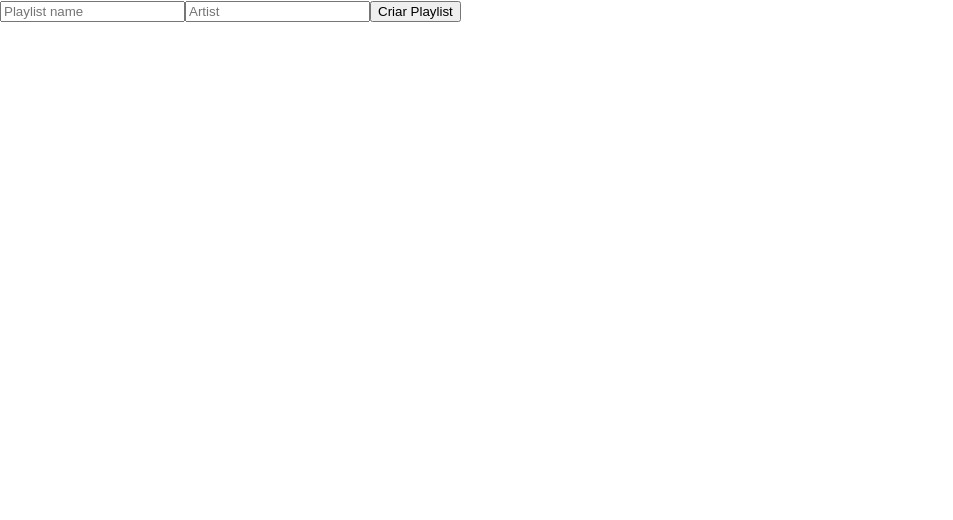
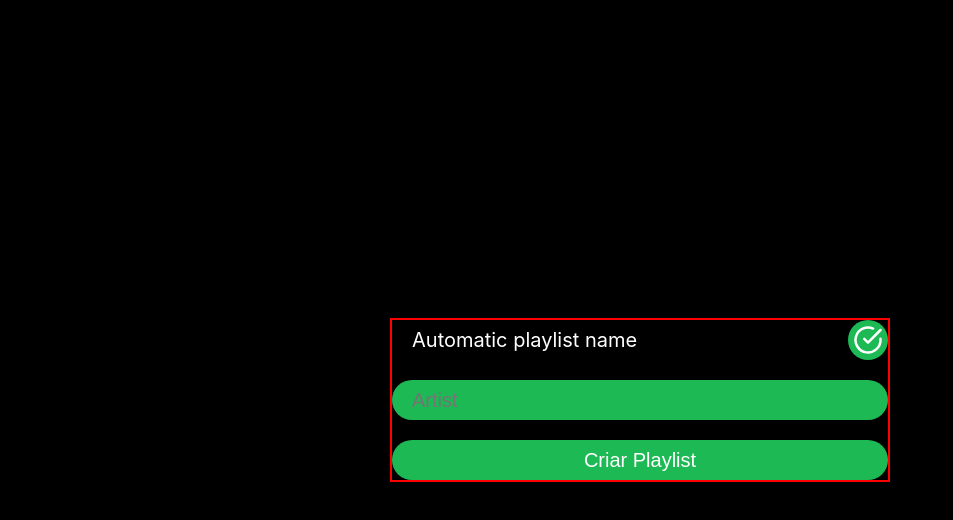
Before and after one commit to future4code/Cazuza-Barberino, a React (Create React App) app in the folder semana7/recommendfy/: page / in a window 1280 px wide. Shown: the top 520 px of the page, without its empty margins (0-953 px from the left). Built offline with nearby package versions, Linux system fonts and the light colour scheme.

Commit message:
alpha styling

```diff
--- a/semana7/recommendfy/src/Components/AppContainer.jsx
+++ b/semana7/recommendfy/src/Components/AppContainer.jsx
@@ -1,6 +1,18 @@
 import React, { Component } from "react";
 import axios from "axios";
-import {} from "./styles";
+import { ThemeProvider } from "styled-components";
+import {
+  theme,
+  Container,
+  Form,
+  DefaultBox,
+  DefaultBtn,
+  MorphBox,
+  MorphCancelBtn,
+  MorphChckBtn,
+  MorphText,
+  MorphWrapper
+} from "./styles";
 
 export default class extends Component {
   constructor(props) {
@@ -18,8 +30,13 @@ export default class extends Component {
       playlistInput: "",
       showPLaylist: false,
       followingPlaylist: false,
-      followRequest: false
+      followRequest: false,
+      editPlaylistName: false
     };
+
+    this.morphInputRef = React.createRef();
+    this.artistInputRef = React.createRef();
+    this.focusMorphInput = false;
   }
 
   componentDidMount() {
@@ -48,6 +65,110 @@ export default class extends Component {
       });
       this.createRecomendedPlaylist(artistSaved, playlistSaved);
     }
+
+    this.artistInputRef.current.focus();
+  }
+
+  componentDidUpdate() {
+    if (this.focusMorphInput) {
+      this.morphInputRef.current.focus();
+      this.focusMorphInput = false;
+    }
+  }
+
+  submitHandler = event => {
+    event.preventDefault();
+    this.createRecomendedPlaylist(
+      this.state.artistInput,
+      this.state.playlistInput
+    );
+  };
+
+  toggleEditMod = () => {
+    if (!this.state.editPlaylistName) this.focusMorphInput = true;
+
+    this.setState({
+      editPlaylistName: !this.state.editPlaylistName
+    });
+  };
+
+  render() {
+    const {
+      artistInput,
+      playlistInput,
+      loading,
+      showPLaylist,
+      followingPlaylist,
+      editPlaylistName
+    } = this.state;
+
+    return (
+      <ThemeProvider theme={theme}>
+        <Container>
+          <Form onSubmit={this.submitHandler}>
+            <MorphWrapper>
+              <MorphText editPlaylistName={editPlaylistName}>
+                Automatic playlist name
+              </MorphText>
+              <MorphBox
+                as="input"
+                ref={this.morphInputRef}
+                placeholder="Playlist name"
+                onChange={this.changeHandler}
+                name="playlistInput"
+                value={playlistInput}
+                type="text"
+                disabled={!editPlaylistName}
+              />
+              <MorphChckBtn
+                editPlaylistName={editPlaylistName}
+                onClick={this.toggleEditMod}
+                size="40px"
+              />
+              <MorphCancelBtn
+                editPlaylistName={editPlaylistName}
+                onClick={this.toggleEditMod}
+                size="40px"
+              />
+            </MorphWrapper>
+
+            <DefaultBox
+              as="input"
+              ref={this.artistInputRef}
+              placeholder="Artist"
+              onChange={this.changeHandler}
+              name="artistInput"
+              value={artistInput}
+              type="text"
+            />
+            <DefaultBtn as="button" type="submit">
+              Criar Playlist
+            </DefaultBtn>
+          </Form>
+          {loading && <h2>Loading</h2>}
+          {showPLaylist && (
+            <>
+              <iframe
+                title="spotify"
+                src={`https://open.spotify.com/embed/playlist/${this.playlist.id}`}
+                width="300"
+                height="380"
+                frameBorder="0"
+                allowtransparency="true"
+                allow="encrypted-media"
+              ></iframe>
+              {followingPlaylist ? (
+                <button onClick={this.unfollowPlaylist}>
+                  Unfollow Playlist
+                </button>
+              ) : (
+                <button onClick={this.followPlaylist}>Follow Playlist</button>
+              )}
+            </>
+          )}
+        </Container>
+      </ThemeProvider>
+    );
   }
 
   getSecurityToken = () => {
@@ -63,7 +184,8 @@ export default class extends Component {
   };
 
   createRecomendedPlaylist = async (artistInput, playlistInput) => {
-    if (this.state.loading) return;
+    if (this.state.loading || artistInput === "" || playlistInput === "")
+      return;
 
     if (!this.token) {
       this.getSecurityToken();
@@ -237,63 +359,4 @@ export default class extends Component {
       [event.target.name]: event.target.value
     });
   };
-
-  submitHandler = event => {
-    event.preventDefault();
-    this.createRecomendedPlaylist(
-      this.state.artistInput,
-      this.state.playlistInput
-    );
-  };
-
-  render() {
-    const {
-      artistInput,
-      playlistInput,
-      loading,
-      showPLaylist,
-      followingPlaylist
-    } = this.state;
-
-    return (
-      <div>
-        <form onSubmit={this.submitHandler}>
-          <input
-            placeholder="Playlist name"
-            onChange={this.changeHandler}
-            name="playlistInput"
-            value={playlistInput}
-            type="text"
-          />
-          <input
-            placeholder="Artist"
-            onChange={this.changeHandler}
-            name="artistInput"
-            value={artistInput}
-            type="text"
-          />
-          <button type="submit">Criar Playlist</button>
-        </form>
-        {loading && <h2>Loading</h2>}
-        {showPLaylist && (
-          <>
-            <iframe
-              title="spotify"
-              src={`https://open.spotify.com/embed/playlist/${this.playlist.id}`}
-              width="300"
-              height="380"
-              frameBorder="0"
-              allowtransparency="true"
-              allow="encrypted-media"
-            ></iframe>
-            {followingPlaylist ? (
-              <button onClick={this.unfollowPlaylist}>Unfollow Playlist</button>
-            ) : (
-              <button onClick={this.followPlaylist}>Follow Playlist</button>
-            )}
-          </>
-        )}
-      </div>
-    );
-  }
 }
--- a/semana7/recommendfy/src/Components/styles.js
+++ b/semana7/recommendfy/src/Components/styles.js
@@ -1 +1,107 @@
 import styled, { css } from "styled-components";
+import { FiArrowRightCircle, FiCheckCircle } from "react-icons/fi";
+
+export const theme = {
+  bg: "black",
+  bg2: "#1DB954",
+  fc: "white"
+};
+
+export const Container = styled.div`
+  position: absolute;
+  width: 100%;
+  height: 100vh;
+  padding: 20px;
+
+  display: flex;
+  justify-content: center;
+  align-items: center;
+  flex-wrap: wrap;
+
+  background-color: ${props => props.theme.bg};
+`;
+
+export const Form = styled.form`
+  border: 2px solid red;
+  width: 100%;
+  max-width: 500px;
+
+  display: flex;
+  flex-direction: column;
+  align-items: center;
+  justify-content: center;
+  row-gap: 20px;
+`;
+
+export const DefaultBox = styled.div`
+  width: 100%;
+  height: 40px;
+  border: none;
+
+  background-color: ${props => props.theme.bg2};
+  color: ${props => props.theme.fc};
+
+  font-size: 20px;
+  border-radius: 20px;
+  padding: 0 20px;
+`;
+
+export const DefaultBtn = styled(DefaultBox)`
+  cursor: pointer;
+`;
+
+export const MorphWrapper = styled(DefaultBox)`
+  padding: 0;
+  position: relative;
+  background-color: transparent;
+
+  display: flex;
+  align-items: center;
+  justify-content: flex-end;
+`;
+
+export const MorphBox = styled(DefaultBox)`
+  transition: 0.5s;
+  width: ${props => (props.disabled ? "0" : "100%")};
+`;
+
+export const MorphText = styled.p`
+  position: absolute;
+  left: 20px;
+  transition: left 0.2s, opacity 0.5s;
+
+  ${props =>
+    props.editPlaylistName &&
+    css`
+      left: -250px;
+      opacity: 0;
+    `};
+`;
+
+export const MorphChckBtn = styled(FiCheckCircle)`
+  position: absolute;
+  padding: 5px;
+  cursor: pointer;
+  transition: 0.2s;
+  ${props =>
+    props.editPlaylistName &&
+    css`
+      transform: rotate(-135deg);
+      opacity: 0;
+    `};
+`;
+
+export const MorphCancelBtn = styled(FiArrowRightCircle)`
+  position: absolute;
+  padding: 5px;
+  cursor: pointer;
+  opacity: 0;
+  transform: rotate(135deg);
+  transition: 0.2s;
+  ${props =>
+    props.editPlaylistName &&
+    css`
+      opacity: 1;
+      transform: rotate(0deg);
+    `};
+`;
--- a/semana7/recommendfy/src/index.css
+++ b/semana7/recommendfy/src/index.css
@@ -1,13 +1,19 @@
+* {
+  margin: 0;
+  padding: 0;
+  box-sizing: border-box;
+  outline: 0;
+}
+
 body {
-  margin: 0;
-  font-family: -apple-system, BlinkMacSystemFont, 'Segoe UI', 'Roboto', 'Oxygen',
-    'Ubuntu', 'Cantarell', 'Fira Sans', 'Droid Sans', 'Helvetica Neue',
+  font-family: -apple-system, BlinkMacSystemFont, "Segoe UI", "Roboto", "Oxygen",
+    "Ubuntu", "Cantarell", "Fira Sans", "Droid Sans", "Helvetica Neue",
     sans-serif;
   -webkit-font-smoothing: antialiased;
   -moz-osx-font-smoothing: grayscale;
 }
 
 code {
-  font-family: source-code-pro, Menlo, Monaco, Consolas, 'Courier New',
+  font-family: source-code-pro, Menlo, Monaco, Consolas, "Courier New",
     monospace;
 }
```
